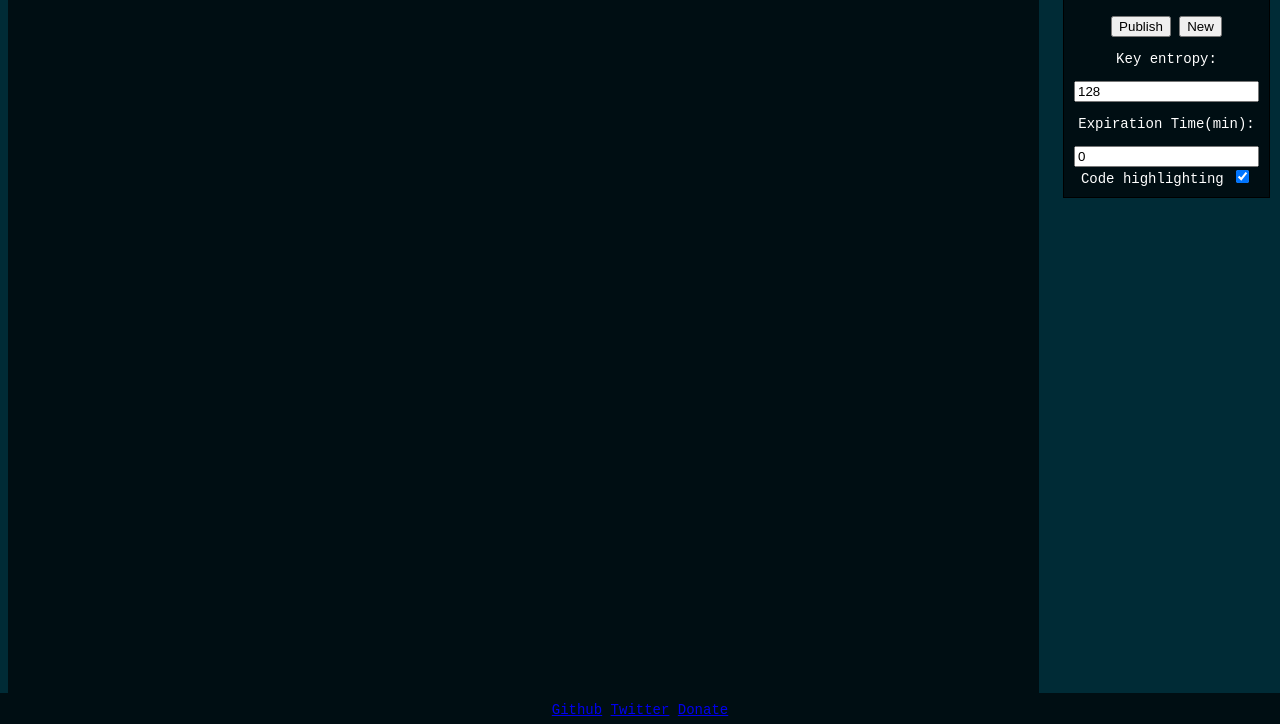
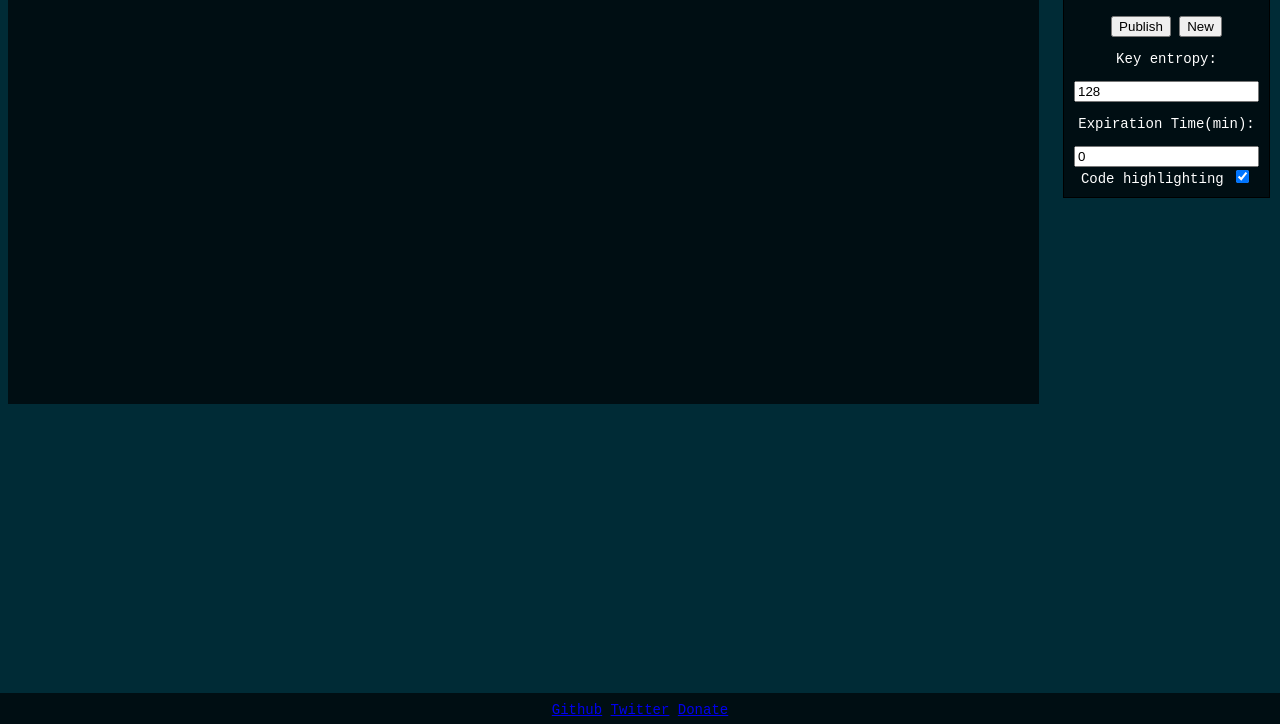
Before and after one commit to xrv0/lazybin, a website: page public/index.html in a window 1280 px wide. Shown: the part 74-798 px from the top of the page. Drawn offline with Linux system fonts and the light colour scheme.

Commit message:
Update index.html

```diff
--- a/public/index.html
+++ b/public/index.html
@@ -14,7 +14,7 @@
 </head>
 <body>
 <form action="/paste_publish" method="post" id="paste_form">
-    <textarea name="paste_content" id="paste_content" cols="80" rows="80"></textarea>
+    <textarea name="paste_content" id="paste_content" spellcheck="false" rows="30"></textarea>
     <div id="menu">
         <h1>lazybin</h1>
         <button type="disabled" onclick="uploadPaste()">Publish</button>
--- a/public/styles/style.css
+++ b/public/styles/style.css
@@ -17,7 +17,6 @@ textarea#paste_content {
     outline: none;
     resize: none;
     width: 80%;
-    height: 80%;
     padding: 10px;
     background-color: #000e13;
     color: white;
```
